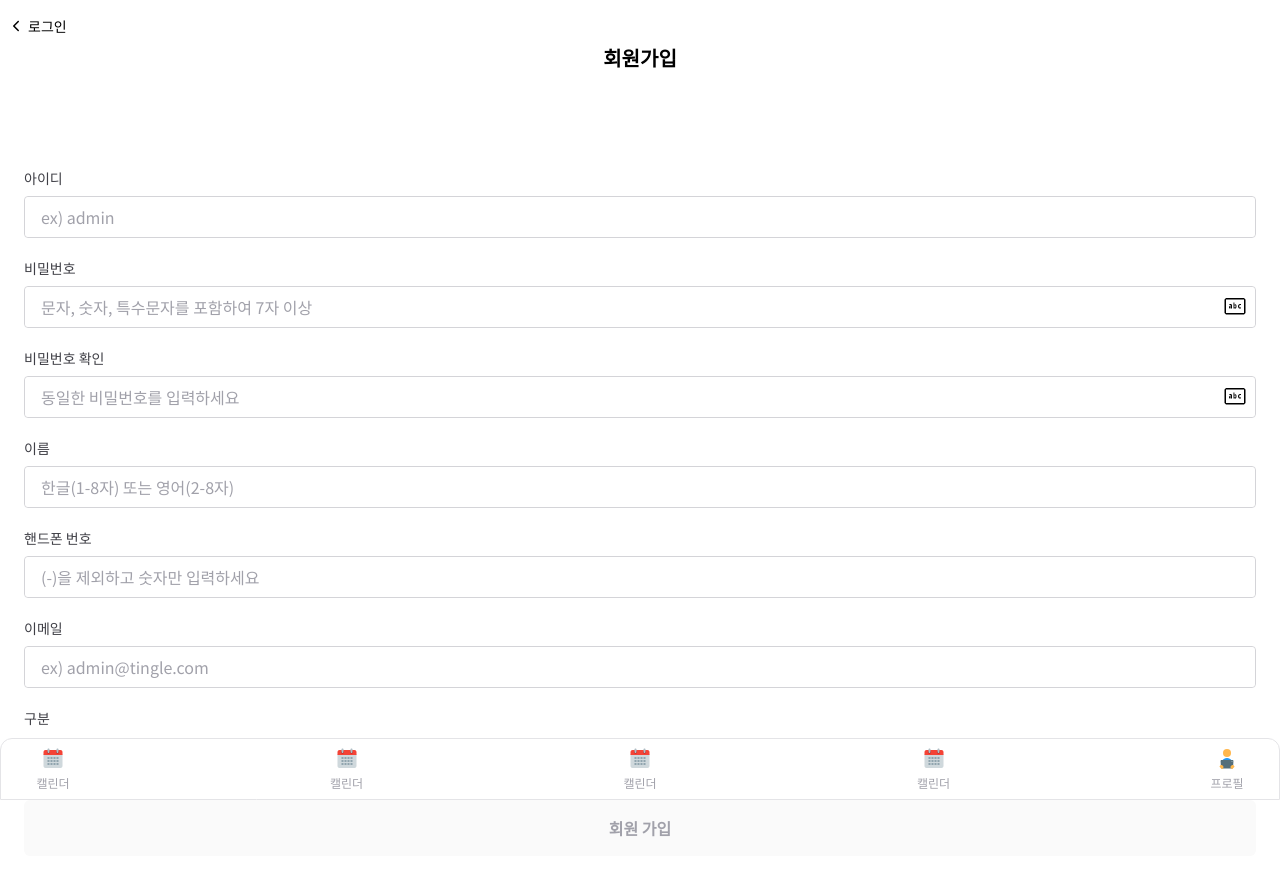
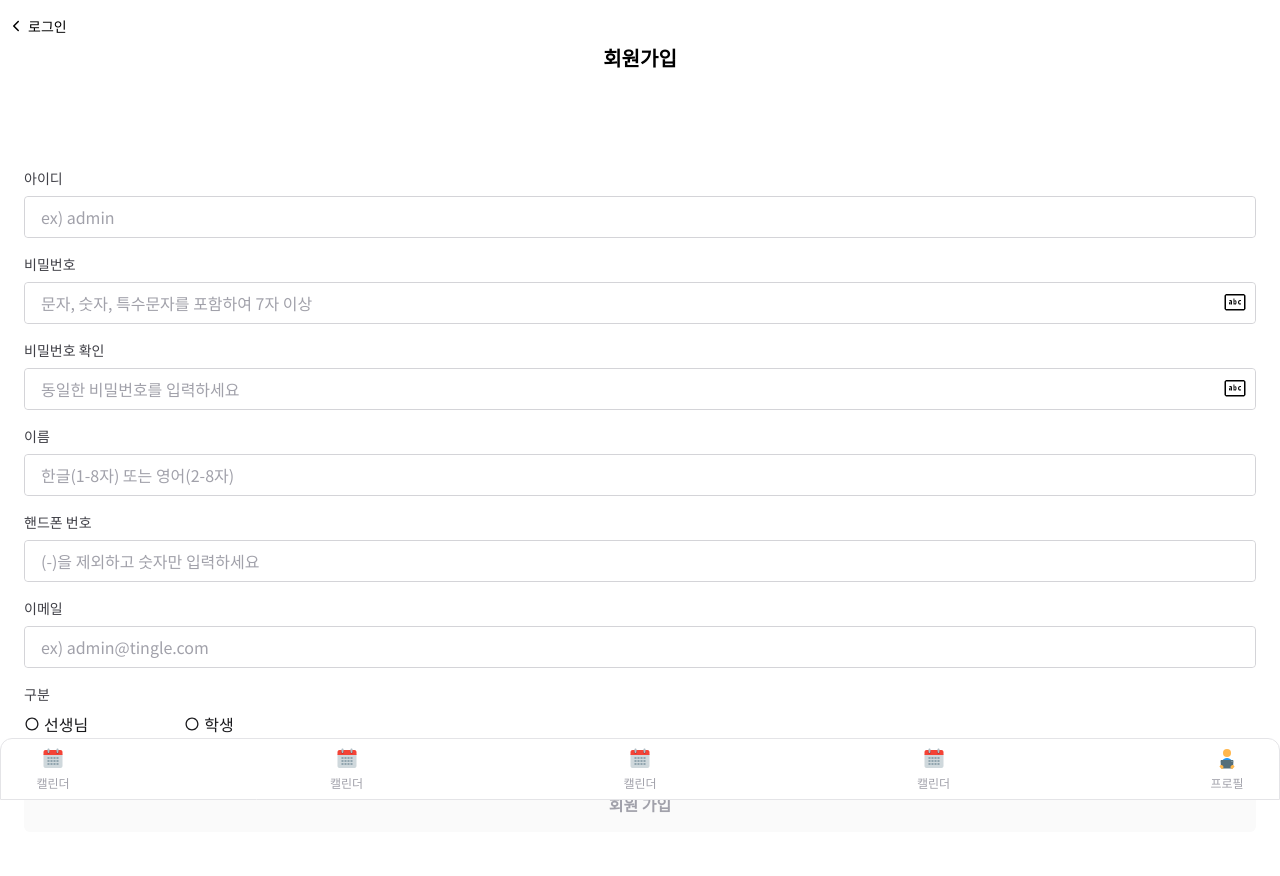
Before and after one commit to hoonbro/SUN, a React (Create React App) app in the folder frontend/: page /register in a window 1280 px wide. Shown: the top 876 px of the page. Built offline with nearby package versions, Linux system fonts and the light colour scheme.

Commit message:
fix: CSS 리팩토링

```diff
--- a/frontend/public/index.html
+++ b/frontend/public/index.html
@@ -34,7 +34,7 @@
   </head>
   <body>
     <noscript>You need to enable JavaScript to run this app.</noscript>
-    <div id="root" class="h-screen min-h-screen flex flex-col"></div>
+    <div id="root"></div>
     <!--
       This HTML file is a template.
       If you open it directly in the browser, you will see an empty page.
--- a/frontend/src/App.css
+++ b/frontend/src/App.css
@@ -0,0 +1,3 @@
+#root {
+  @apply relative max-h-screen h-screen min-h-screen;
+}
--- a/frontend/src/App.js
+++ b/frontend/src/App.js
@@ -1,4 +1,4 @@
-import { Route, Switch } from "react-router"
+import { Redirect, Route, Switch } from "react-router"
 import "./App.css"
 import ResetPassword from "./pages/ResetPassword"
 import FindAuth from "./pages/FindAuth"
@@ -10,9 +10,10 @@ import ChangePassword from "./pages/ChangePassword"
 import CalendarLayout from "./layouts/CalendarLayout"
 
 function App() {
+  const loggedIn = false
   return (
-    <Switch>
-      <main className="flex-1 flex flex-col">
+    <main className="h-full max-h-full pb-16">
+      <Switch>
         <Route path="/login">
           <Login />
         </Route>
@@ -37,8 +38,11 @@ function App() {
         <Route path="/profile/:email">
           <Profile />
         </Route>
-      </main>
-    </Switch>
+        <Route path="*">
+          {loggedIn ? <Redirect to="/calendars" /> : <Redirect to="/login" />}
+        </Route>
+      </Switch>
+    </main>
   )
 }
 
--- a/frontend/src/components/BottomNav.jsx
+++ b/frontend/src/components/BottomNav.jsx
@@ -3,7 +3,7 @@ import { FcCalendar, FcReadingEbook } from "react-icons/fc"
 
 const BottomNav = () => {
   return (
-    <nav className="sticky bottom-0 left-0 w-full px-6 py-2 flex items-center justify-between border border-t border-gray-200 rounded-t-xl bg-white">
+    <nav className="fixed bottom-0 left-0 w-full px-6 py-2 flex items-center justify-between border border-t border-gray-200 rounded-t-xl bg-white">
       <Link
         to="/"
         className={`flex flex-col gap-1 items-center w-14 text-gray-400 `}
--- a/frontend/src/components/ys/common/InputFormField.jsx
+++ b/frontend/src/components/ys/common/InputFormField.jsx
@@ -12,7 +12,7 @@ const InputFormField = ({ field, setField, handleBlur }) => {
     <div className="label_input">
       <label htmlFor={field.key}>{field.label}</label>
       <div className="grid gap-1">
-        <div className="input-wrapper">
+        <div className={`input-wrapper ${field.error && "error"}`}>
           <input
             type={inputType}
             id={field.key}
@@ -33,12 +33,14 @@ const InputFormField = ({ field, setField, handleBlur }) => {
             </div>
           )}
         </div>
+        {(field.error || field.validMsg) && (
           <div className="flex">
             <span className="text-xs text-red-500 pl-2">{field.error}</span>
             {(field.key === "memberId" || field.key === "email") && (
               <span className="text-xs text-green-500">{field.validMsg}</span>
             )}
           </div>
+        )}
       </div>
     </div>
   )
--- a/frontend/src/components/ys/event/ChatListContainer.jsx
+++ b/frontend/src/components/ys/event/ChatListContainer.jsx
@@ -17,8 +17,8 @@ const ChatListContainer = () => {
     content: "안녕하세요, 선생님!",
   }
   return (
-    <div className="flex-1 overflow-y-scroll h-full">
-      <section className="pt-6 grid gap-6">
+    <div className="overflow-y-scroll h-full flex-1">
+      <section className="pt-6 flex flex-col gap-6">
         <ChatItem chatItem={chatItem} />
         <ChatItem chatItem={chatItem2} />
         <ChatItem chatItem={chatItem2} />
--- a/frontend/src/index.css
+++ b/frontend/src/index.css
@@ -18,10 +18,6 @@
 }
 
 @layer components {
-  #root {
-    @apply min-h-screen flex flex-col;
-  }
-
   .label_input {
     @apply grid gap-2;
   }
@@ -31,7 +27,10 @@
   .label_input .input-wrapper {
     @apply relative border border-gray-300 rounded;
   }
-  .label_input input {
+  .label_input .input-wrapper.error {
+    @apply border-red-500;
+  }
+  .label_input .input-wrapper input {
     @apply w-full py-2 px-4 rounded outline-none focus:ring;
   }
 }
--- a/frontend/src/layouts/CalendarLayout.jsx
+++ b/frontend/src/layouts/CalendarLayout.jsx
@@ -5,8 +5,6 @@ import EventDetail from "../pages/EventDetail"
 const CalendarLayout = () => {
   const { path } = useRouteMatch()
   return (
-    <div className="flex-1 flex flex-col">
-      <h1>CalendarLayout</h1>
     <Switch>
       <Route path={`${path}/:calendarId`} exact>
         <Calendar />
@@ -15,7 +13,6 @@ const CalendarLayout = () => {
         <EventDetail />
       </Route>
     </Switch>
-    </div>
   )
 }
 
--- a/frontend/src/pages/EventDetail.jsx
+++ b/frontend/src/pages/EventDetail.jsx
@@ -4,18 +4,15 @@ import EventMaterial from "../components/ys/event/EventMaterial"
 
 const EventDetail = () => {
   return (
-    <div className="flex-1 flex flex-col">
+    <div className="h-full flex flex-col">
       <Header
         pageTitle="(임시) Mom Loves Spot 읽기"
         to={`1`}
         backPageTitle="이전"
       />
+      <EventMaterial />
       <hr />
-      <article className="flex-1 px-6 flex flex-col">
-        <EventMaterial />
-        <hr />
-        <ChatListContainer />
-      </article>
+      <ChatListContainer />
       <article className="p-2">채팅form</article>
     </div>
   )
--- a/frontend/src/pages/Register.jsx
+++ b/frontend/src/pages/Register.jsx
@@ -29,7 +29,8 @@ const Register = () => {
   const [teacherOrStudent, setTeacherOrStudent] = useState("")
 
   // 유효성 검사
-  const fieldsValue = [
+  const fieldsValue = useMemo(
+    () => [
       memberId.value,
       password.value,
       passwordConfirm.value,
@@ -37,7 +38,9 @@ const Register = () => {
       phone.value,
       email.value,
       teacherOrStudent,
-  ]
+    ],
+    [memberId, password, passwordConfirm, name, phone, email, teacherOrStudent]
+  )
   const isAllFill = useMemo(() => {
     return fieldsValue.every((item) => item !== "")
   }, [fieldsValue])
```
Lines whose indentation alone changed are shown as unchanged.
